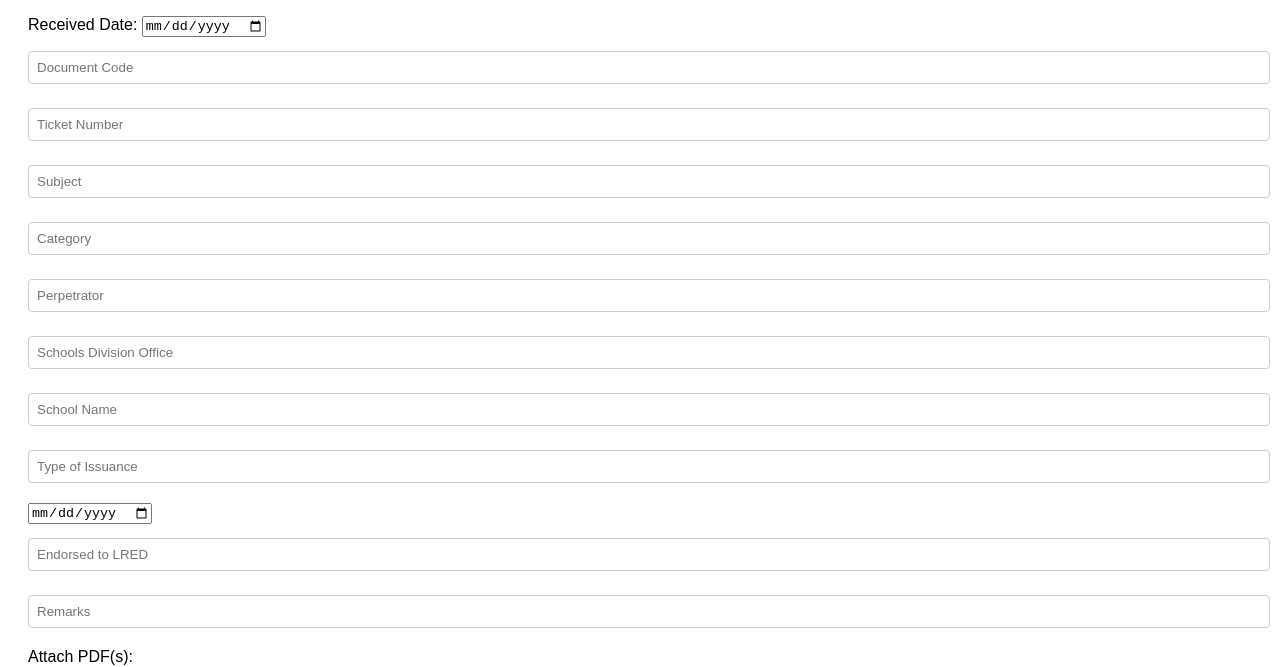
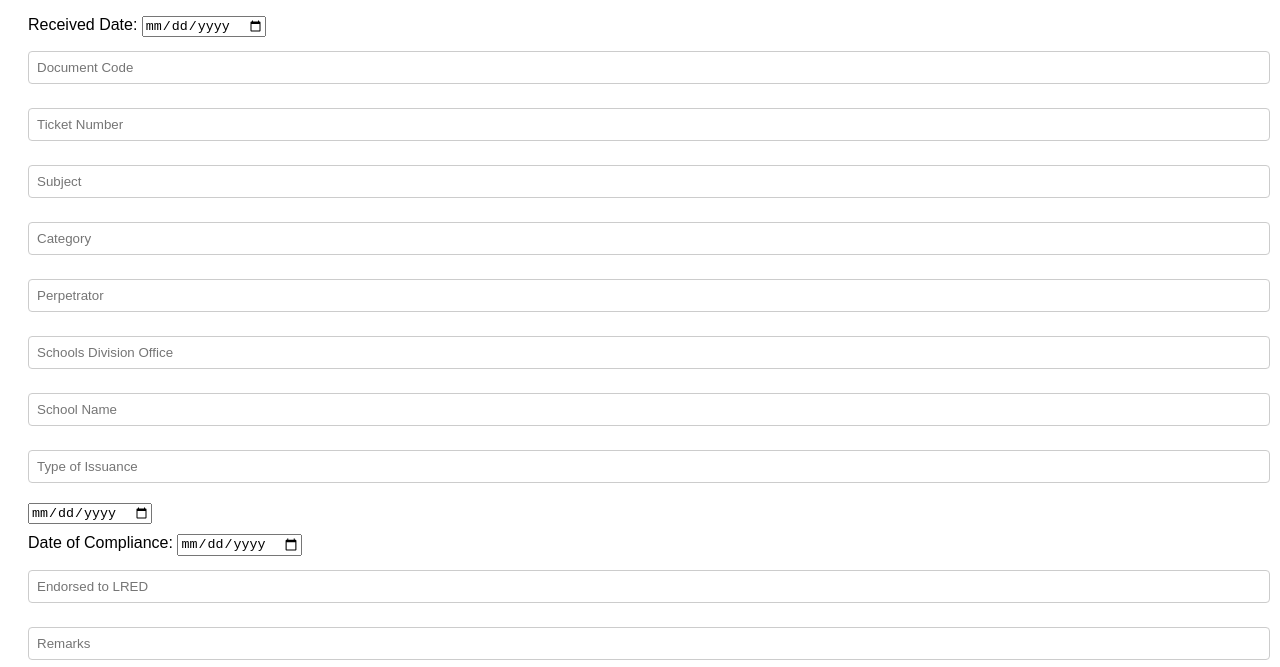
Before and after one commit to rodelellora/ltcch-cases, a plain HTML site: page index.html in a window 1280 px wide. Shown: the part 133-800 px from the top of the page. Drawn offline with Linux system fonts and the light colour scheme.

Commit message:
Update index.html

```diff
--- a/index.html
+++ b/index.html
@@ -38,6 +38,10 @@
   <div class="form-group"><input type="text" placeholder="School Name" id="school" required /></div>
   <div class="form-group"><input type="text" placeholder="Type of Issuance" id="issuance" required /></div>
   <div class="form-group"><input type="date" id="compliance" /></div>
+   <div class="form-group">
+  <label for="compliance">Date of Compliance:</label>
+  <input type="date" id="compliance" required />
+</div>
   <div class="form-group"><input type="text" placeholder="Endorsed to LRED" id="lred" /></div>
   <div class="form-group"><input type="text" placeholder="Remarks" id="remarks" /></div>
   <div class="form-group">
```
